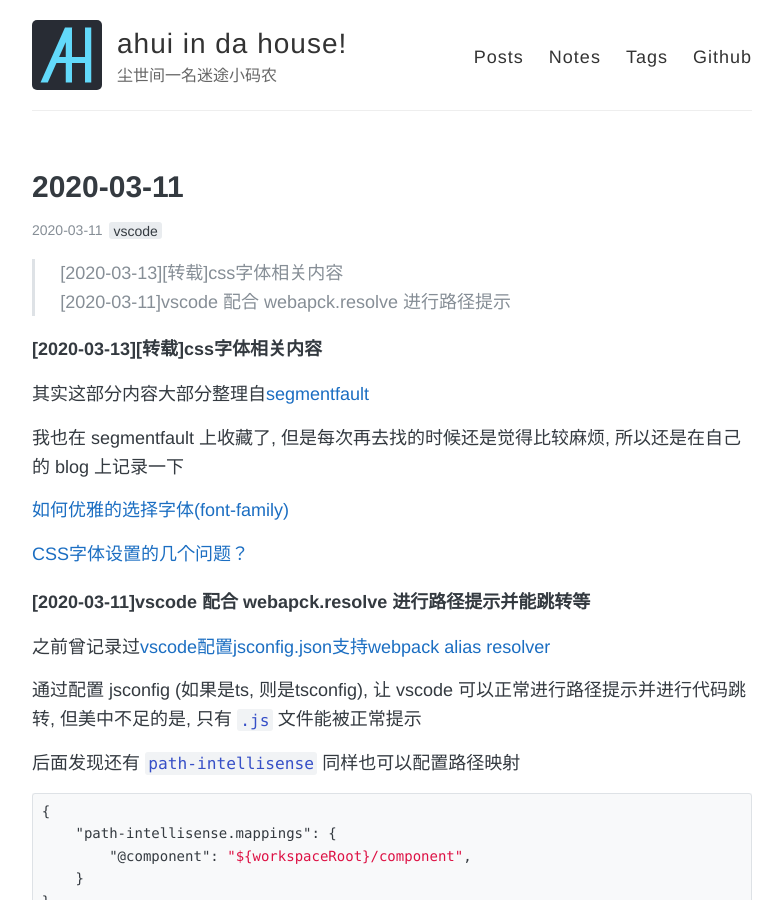
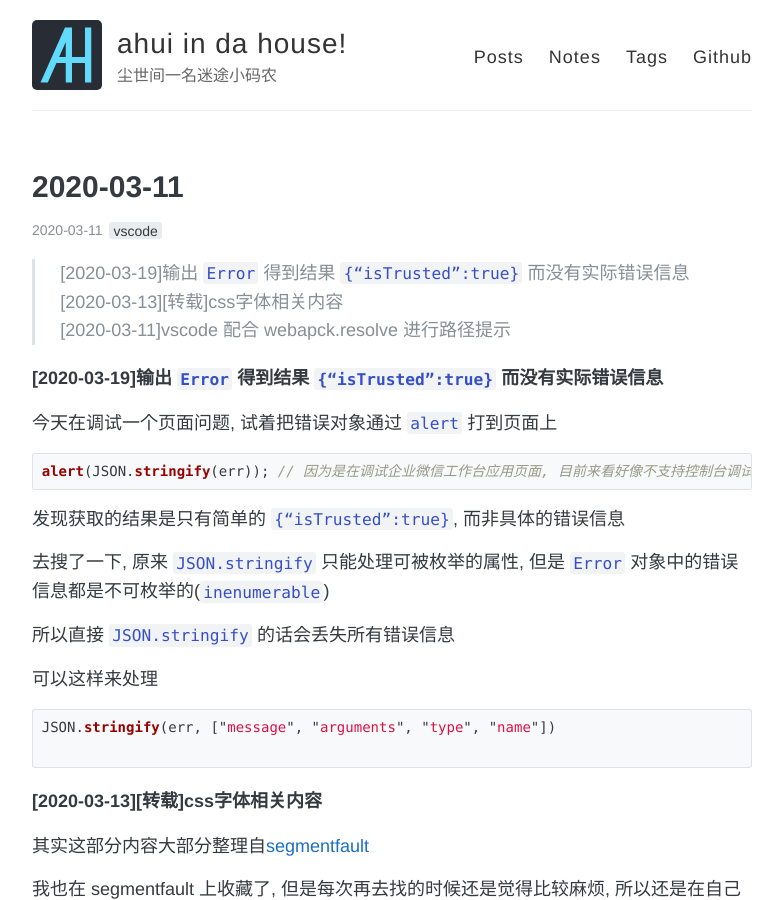
Before and after one commit to funkyLover/blog, a Jekyll site: the page built from notes/_posts/2020-03-11-notes.md, in a window 1280 px wide and 900 px high. Shown: the whole window, without its empty margins (248-1031 px from the left). Built offline with Jekyll 4.4.1, drawn with Linux system fonts in a browser that asks for light colours; comment, search, counter and statistics services are not loaded.

Commit message:
add note;

````diff
--- a/notes/_posts/2020-03-11-notes.md
+++ b/notes/_posts/2020-03-11-notes.md
@@ -7,8 +7,30 @@ comments: true
 share: true
 ---
 
+> [2020-03-19]输出 `Error` 得到结果 `{“isTrusted”:true}` 而没有实际错误信息 <br>
 > [2020-03-13][转载]css字体相关内容 <br>
 > [2020-03-11]vscode 配合 webapck.resolve 进行路径提示
+
+##### [2020-03-19]输出 `Error` 得到结果 `{“isTrusted”:true}` 而没有实际错误信息
+
+今天在调试一个页面问题, 试着把错误对象通过 `alert` 打到页面上
+
+```js
+alert(JSON.stringify(err)); // 因为是在调试企业微信工作台应用页面, 目前来看好像不支持控制台调试 - -, 唯有麻烦一点了.
+```
+
+发现获取的结果是只有简单的 `{“isTrusted”:true}`, 而非具体的错误信息
+
+去搜了一下, 原来 `JSON.stringify` 只能处理可被枚举的属性, 但是 `Error` 对象中的错误信息都是不可枚举的(`inenumerable`)
+
+所以直接 `JSON.stringify` 的话会丢失所有错误信息
+
+可以这样来处理
+
+```js
+JSON.stringify(err, ["message", "arguments", "type", "name"])
+
+```
 
 ##### [2020-03-13][转载]css字体相关内容
 
````
